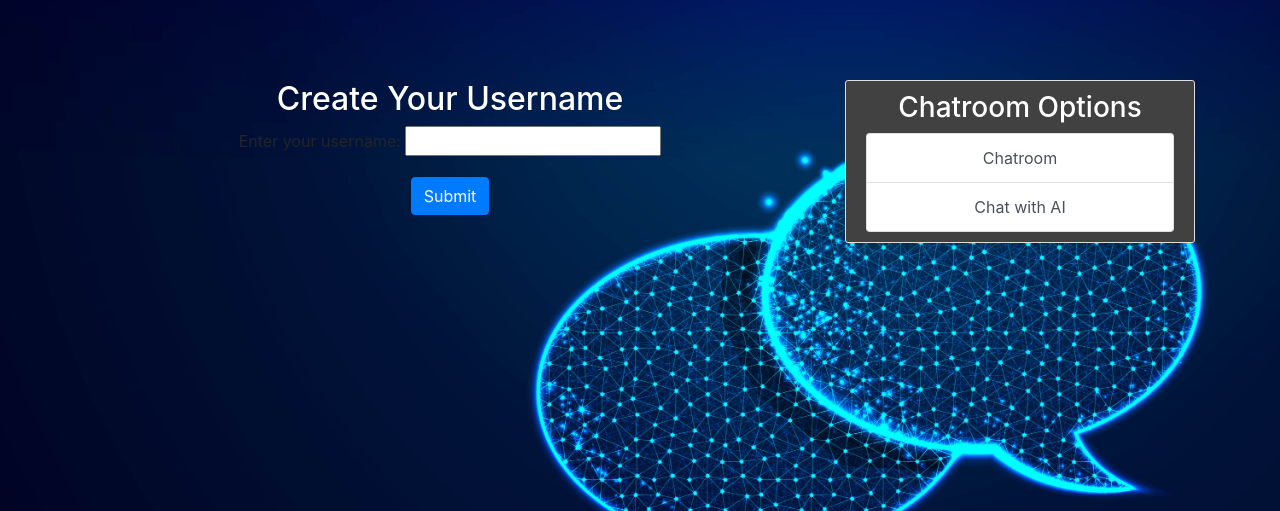
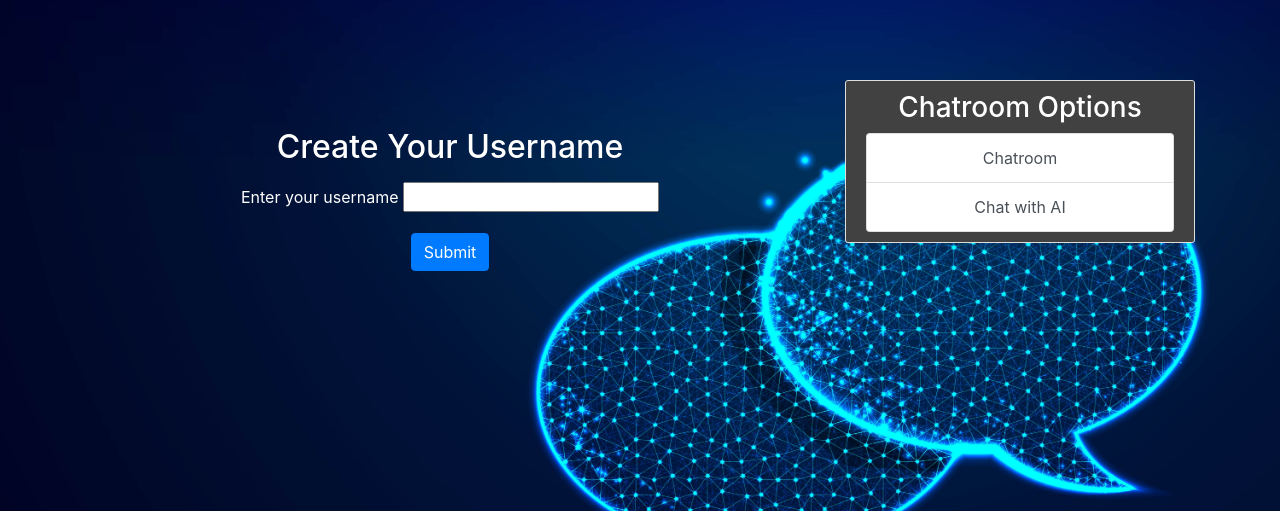
Before and after one commit to GabrielG95/CSE412Final_Project, a Django app: page /create_username/ in a window 1280 px wide. Shown: the part 48-559 px from the top of the page. Run offline with Django 4.2, Linux system fonts and the light colour scheme; some libraries are stand-ins or nearby versions.

Commit message:
Fixed set_username.html coloring

```diff
--- a/messaging_app/chat/forms.py
+++ b/messaging_app/chat/forms.py
@@ -18,7 +18,7 @@ class MessageForm(forms.ModelForm):
 # So users can select a username to display
 class UsernameForm(forms.Form):
     username = forms.CharField(max_length=30, label='Enter your username',
-                               widget=forms.TextInput(attrs={'style': 'color: #ffffff;'}))
+                               widget=forms.TextInput(attrs={'style': 'color: #000000;'}))
 
 class UsernameColorForm(forms.ModelForm):
     class Meta:
--- a/messaging_app/chat/templates/chat/set_username.html
+++ b/messaging_app/chat/templates/chat/set_username.html
@@ -1,10 +1,15 @@
 {% extends 'chat/base.html' %}
 {% block content %}
-<div class="container">
+<div class="container mt-5">
     <h2 style="color: #ffffff;">Create Your Username</h2>
     <form method="post">
         {% csrf_token %}
-        {{ form.as_p }}
+        <div class="form-group mt-3">
+            <label for="{{ form.username.id_for_label }}" style="color: white;">
+                {{ form.username.label }}
+            </label>
+            {{ form.username }}
+        </div>
         <button type="submit" class="btn btn-primary">Submit</button>
     </form>
 </div>
```
